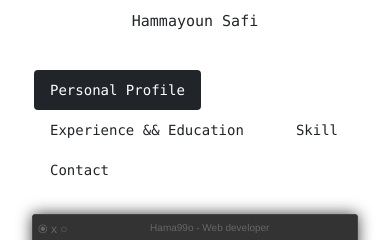
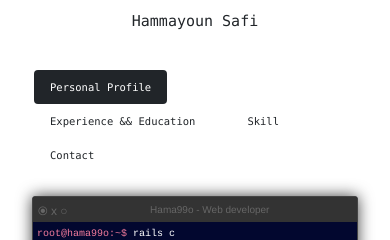
Before and after one commit to Hama99o/my-cv, a Vue app: page / in a window 390 px wide. Shown: the part 216-456 px from the top of the page. Built offline with nearby package versions, Linux system fonts and the light colour scheme.

Commit message:
fonst size updated

```diff
--- a/src/views/Home.vue
+++ b/src/views/Home.vue
@@ -97,4 +97,9 @@ a {
   color: #42b983;
 }
 
+@media (max-width: 768px) {
+  .nav-link {
+    font-size: 12px;
+  }
+}
 </style>
```
